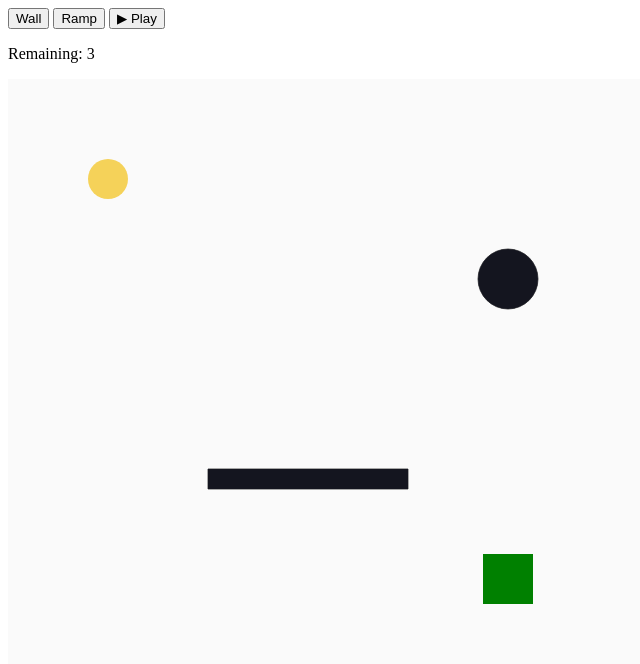
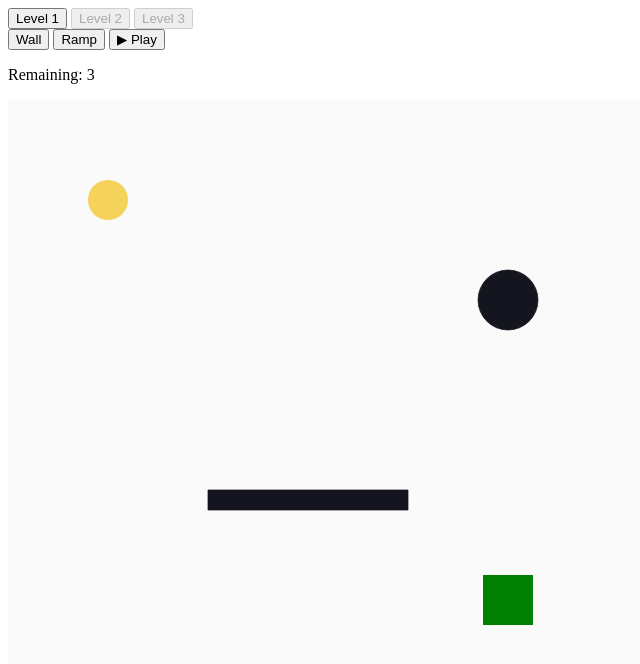
Before and after one commit to maks2199/SummerSchool2025_testTask, a website built with webpack: page public/index.html in a window 1280 px wide. Shown: the whole page, without its empty margins (0-640 px from the left). Built offline with nearby package versions, Linux system fonts and the light colour scheme.

Commit message:
level selection

```diff
--- a/public/index.html
+++ b/public/index.html
@@ -5,6 +5,12 @@
     <title>The Ball</title>
   </head>
   <body>
+    <div id="levelSelect">
+      <button data-level="0">Level 1</button>
+      <button data-level="1">Level 2</button>
+      <button data-level="2">Level 3</button>
+    </div>
+
     <div id="ui">
       <button onclick="selectPlaceable('wall')">Wall</button>
       <button onclick="selectPlaceable('ramp')">Ramp</button>
--- /dev/null
+++ b/src/game/loader.ts
@@ -0,0 +1,50 @@
+// game/loader.ts
+import Matter from "matter-js";
+import { levels, Level } from "./levels";
+import { createBall } from "./ball";
+
+export function saveProgress(unlockedLevel: number) {
+  localStorage.setItem("unlockedLevel", unlockedLevel.toString());
+}
+
+export function getUnlockedLevel(): number {
+  return parseInt(localStorage.getItem("unlockedLevel") || "0", 10);
+}
+
+export function loadLevel(
+  index: number,
+  world: Matter.World,
+  engine: Matter.Engine,
+  onWin: () => void
+) {
+  Matter.Composite.clear(world, false);
+  const level: Level = levels[index];
+
+  const ball = createBall(world, level.ballPosition);
+
+  level.obstacles.forEach((o) => Matter.Composite.add(world, o));
+
+  const goal = Matter.Bodies.rectangle(
+    level.goalArea.x,
+    level.goalArea.y,
+    level.goalArea.width,
+    level.goalArea.height,
+    { isStatic: true, isSensor: true, render: { fillStyle: "green" } }
+  );
+  Matter.Composite.add(world, goal);
+
+  // First remove any existing collisionStart listeners
+  Matter.Events.off(engine, "collisionStart");
+
+  Matter.Events.on(engine, "collisionStart", (event) => {
+    for (const pair of event.pairs) {
+      const bodies = [pair.bodyA, pair.bodyB];
+      if (bodies.includes(ball) && bodies.includes(goal)) {
+        onWin();
+        if (index + 1 > getUnlockedLevel()) {
+          saveProgress(index + 1);
+        }
+      }
+    }
+  });
+}
--- a/src/index.ts
+++ b/src/index.ts
@@ -1,35 +1,22 @@
 // src/main.ts
+import Matter from "matter-js";
+
 import { setupEngine } from "./game/engine";
 import { createBall } from "./game/ball";
 import { levels, Level } from "./game/levels";
 import { setupPlacement } from "./game/placement";
-import Matter from "matter-js";
+import { loadLevel, getUnlockedLevel } from "./game/loader";
+
+function winGame() {
+  const winDiv = document.getElementById("winMessage");
+  if (winDiv) winDiv.style.display = "block";
+  Matter.Runner.stop(runner); // optional: stop simulation
+}
 
 const { Bodies, Composite } = Matter;
 
 // Setup the Matter.js engine and world
 const { engine, world, render, runner, start } = setupEngine();
-
-// Load the first level (you can change this dynamically later)
-const currentLevel: Level = levels[0];
-
-// Create the ball at the level's defined position
-const ball = createBall(world, currentLevel.ballPosition);
-
-// Add obstacles for the level
-currentLevel.obstacles.forEach((obstacle) => {
-  Composite.add(world, obstacle);
-});
-
-// Add the goal area (this could be represented as a static body or other logic)
-const goalArea = Bodies.rectangle(
-  currentLevel.goalArea.x,
-  currentLevel.goalArea.y,
-  currentLevel.goalArea.width,
-  currentLevel.goalArea.height,
-  { isStatic: true, isSensor: true, render: { fillStyle: "green" } } // Make it green for visibility
-);
-Composite.add(world, goalArea);
 
 // Setup placement
 const canvas = render.canvas;
@@ -43,18 +30,24 @@ playButton.addEventListener("click", () => {
   start(); // starts the simulation
 });
 
-// Add a simple goal detection
-Matter.Events.on(engine, "collisionStart", (event) => {
-  for (const pair of event.pairs) {
-    const bodies = [pair.bodyA, pair.bodyB];
-    if (bodies.includes(ball) && bodies.includes(goalArea)) {
-      winGame();
-    }
+// Initialize with first level
+let currentLevelIndex = 0;
+loadLevel(currentLevelIndex, world, engine, winGame);
+
+// Hook up level selection buttons
+document.querySelectorAll("#levelSelect button").forEach((btn) => {
+  const levelIndex = parseInt(btn.getAttribute("data-level")!);
+  if (levelIndex > getUnlockedLevel()) {
+    btn.setAttribute("disabled", "true");
   }
+
+  btn.addEventListener("click", () => {
+    currentLevelIndex = levelIndex;
+    playButton.disabled = false;
+
+    const winDiv = document.getElementById("winMessage");
+    if (winDiv) winDiv.style.display = "none";
+
+    loadLevel(currentLevelIndex, world, engine, winGame);
+  });
 });
-
-function winGame() {
-  const winDiv = document.getElementById("winMessage");
-  if (winDiv) winDiv.style.display = "block";
-  Matter.Runner.stop(runner); // optional: stop simulation
-}
```
Also changed, not shown: README.md.
